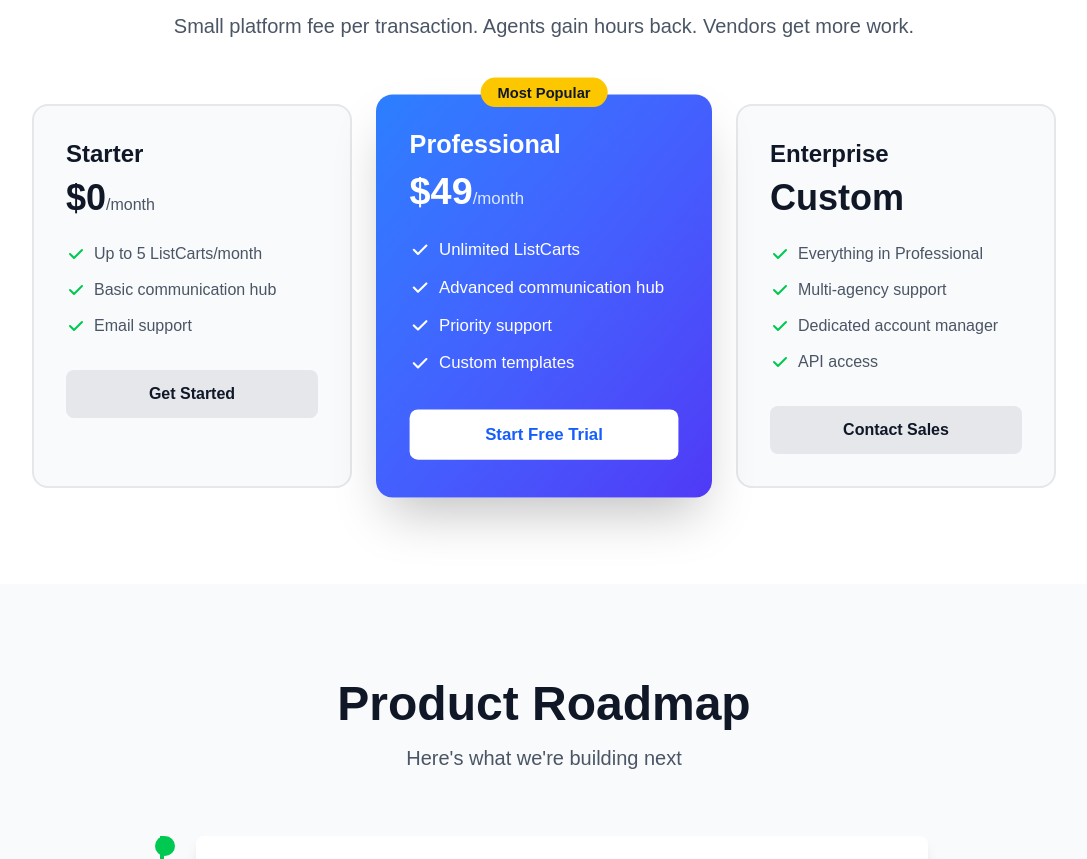
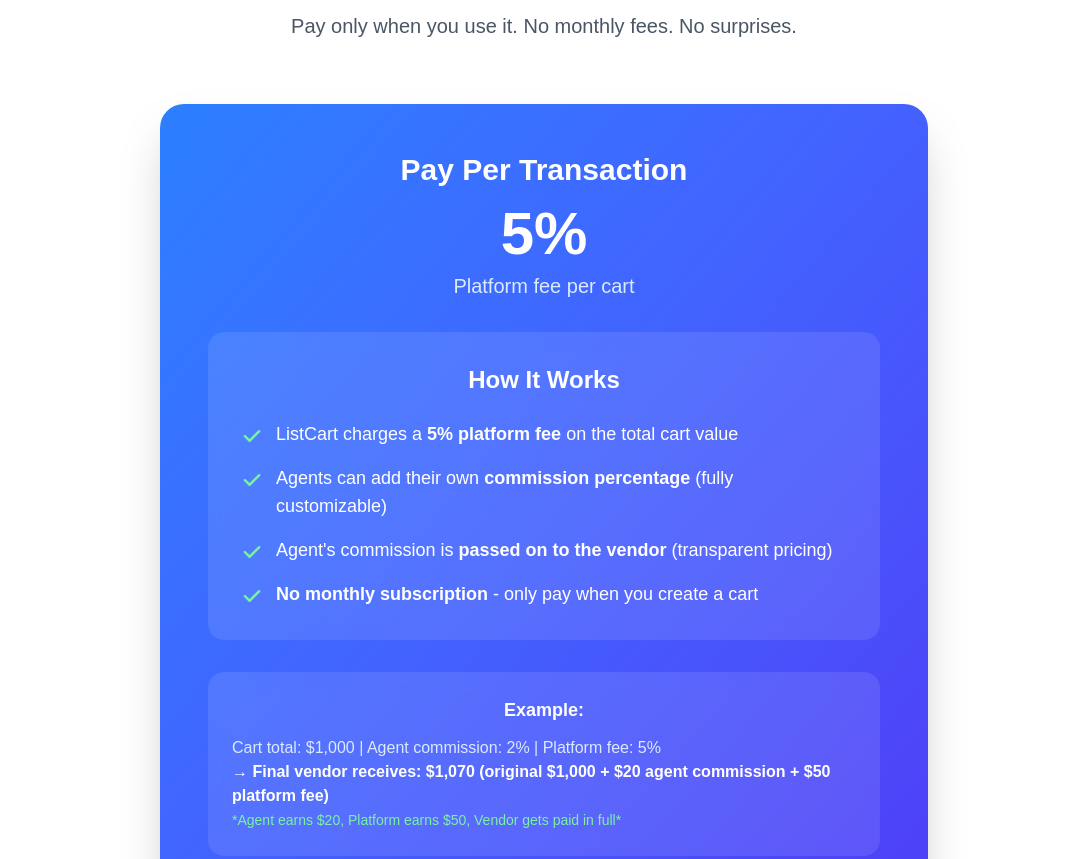
Before and after one commit to anthonyo1978/listcart-prod, a Next.js app: page / in a window 1280 px wide. Shown: the part 1880-2739 px from the top of the page, without its empty margins (96-1183 px from the left). Built offline with nearby package versions, Linux system fonts and the light colour scheme.

Commit message:
Update pricing model: 5% platform fee + agent commission

```diff
--- a/app/page.tsx
+++ b/app/page.tsx
@@ -251,11 +251,68 @@ export default function Home() {
               Simple, Transparent Pricing
             </h2>
             <p className="text-xl text-gray-600 dark:text-gray-400">
-              Small platform fee per transaction. Agents gain hours back. Vendors get more work.
+              Pay only when you use it. No monthly fees. No surprises.
             </p>
           </div>
 
-          <div className="grid md:grid-cols-3 gap-8 max-w-5xl mx-auto">
+          <div className="max-w-3xl mx-auto">
+            {/* Single Pricing Card */}
+            <div className="bg-gradient-to-br from-blue-500 to-indigo-600 p-12 rounded-3xl shadow-2xl text-center">
+              <h3 className="text-3xl font-bold text-white mb-4">Pay Per Transaction</h3>
+              <div className="mb-8">
+                <span className="text-6xl font-bold text-white">5%</span>
+                <p className="text-blue-100 text-xl mt-2">Platform fee per cart</p>
+              </div>
+
+              <div className="bg-white/10 backdrop-blur-sm rounded-2xl p-8 mb-8">
+                <h4 className="text-2xl font-bold text-white mb-6">How It Works</h4>
+                <ul className="space-y-4 text-left">
+                  <li className="flex items-start">
+                    <svg className="w-6 h-6 text-green-300 mr-3 mt-1 flex-shrink-0" fill="currentColor" viewBox="0 0 20 20">
+                      <path fillRule="evenodd" d="M16.707 5.293a1 1 0 010 1.414l-8 8a1 1 0 01-1.414 0l-4-4a1 1 0 011.414-1.414L8 12.586l7.293-7.293a1 1 0 011.414 0z" clipRule="evenodd" />
+                    </svg>
+                    <span className="text-white text-lg">ListCart charges a <strong>5% platform fee</strong> on the total cart value</span>
+                  </li>
+                  <li className="flex items-start">
+                    <svg className="w-6 h-6 text-green-300 mr-3 mt-1 flex-shrink-0" fill="currentColor" viewBox="0 0 20 20">
+                      <path fillRule="evenodd" d="M16.707 5.293a1 1 0 010 1.414l-8 8a1 1 0 01-1.414 0l-4-4a1 1 0 011.414-1.414L8 12.586l7.293-7.293a1 1 0 011.414 0z" clipRule="evenodd" />
+                    </svg>
+                    <span className="text-white text-lg">Agents can add their own <strong>commission percentage</strong> (fully customizable)</span>
+                  </li>
+                  <li className="flex items-start">
+                    <svg className="w-6 h-6 text-green-300 mr-3 mt-1 flex-shrink-0" fill="currentColor" viewBox="0 0 20 20">
+                      <path fillRule="evenodd" d="M16.707 5.293a1 1 0 010 1.414l-8 8a1 1 0 01-1.414 0l-4-4a1 1 0 011.414-1.414L8 12.586l7.293-7.293a1 1 0 011.414 0z" clipRule="evenodd" />
+                    </svg>
+                    <span className="text-white text-lg">Agent's commission is <strong>passed on to the vendor</strong> (transparent pricing)</span>
+                  </li>
+                  <li className="flex items-start">
+                    <svg className="w-6 h-6 text-green-300 mr-3 mt-1 flex-shrink-0" fill="currentColor" viewBox="0 0 20 20">
+                      <path fillRule="evenodd" d="M16.707 5.293a1 1 0 010 1.414l-8 8a1 1 0 01-1.414 0l-4-4a1 1 0 011.414-1.414L8 12.586l7.293-7.293a1 1 0 011.414 0z" clipRule="evenodd" />
+                    </svg>
+                    <span className="text-white text-lg"><strong>No monthly subscription</strong> - only pay when you create a cart</span>
+                  </li>
+                </ul>
+              </div>
+
+              <div className="bg-white/10 backdrop-blur-sm rounded-2xl p-6 mb-8">
+                <h4 className="text-white font-semibold mb-3 text-lg">Example:</h4>
+                <p className="text-blue-100 text-left">
+                  Cart total: $1,000 | Agent commission: 2% | Platform fee: 5%
+                  <br />
+                  <span className="text-white font-semibold">→ Final vendor receives: $1,070 (original $1,000 + $20 agent commission + $50 platform fee)</span>
+                  <br />
+                  <span className="text-green-300 text-sm">*Agent earns $20, Platform earns $50, Vendor gets paid in full*</span>
+                </p>
+              </div>
+
+              <button className="w-full py-4 bg-white text-indigo-600 font-bold text-lg rounded-xl hover:bg-blue-50 transition-colors shadow-lg">
+                Get Started Free
+              </button>
+            </div>
+          </div>
+
+          {/* Old pricing cards removed - keeping commented for reference */}
+          <div className="grid md:grid-cols-3 gap-8 max-w-5xl mx-auto" style={{display: 'none'}}>
             {/* Starter Plan */}
             <div className="bg-gray-50 dark:bg-gray-800 p-8 rounded-2xl border-2 border-gray-200 dark:border-gray-700">
               <h3 className="text-2xl font-bold text-gray-900 dark:text-white mb-2">Starter</h3>
@@ -365,7 +422,7 @@ export default function Home() {
                 Contact Sales
               </button>
             </div>
-          </div>
+          </div> {/* End of hidden old pricing cards */}
         </div>
       </section>
 
```
